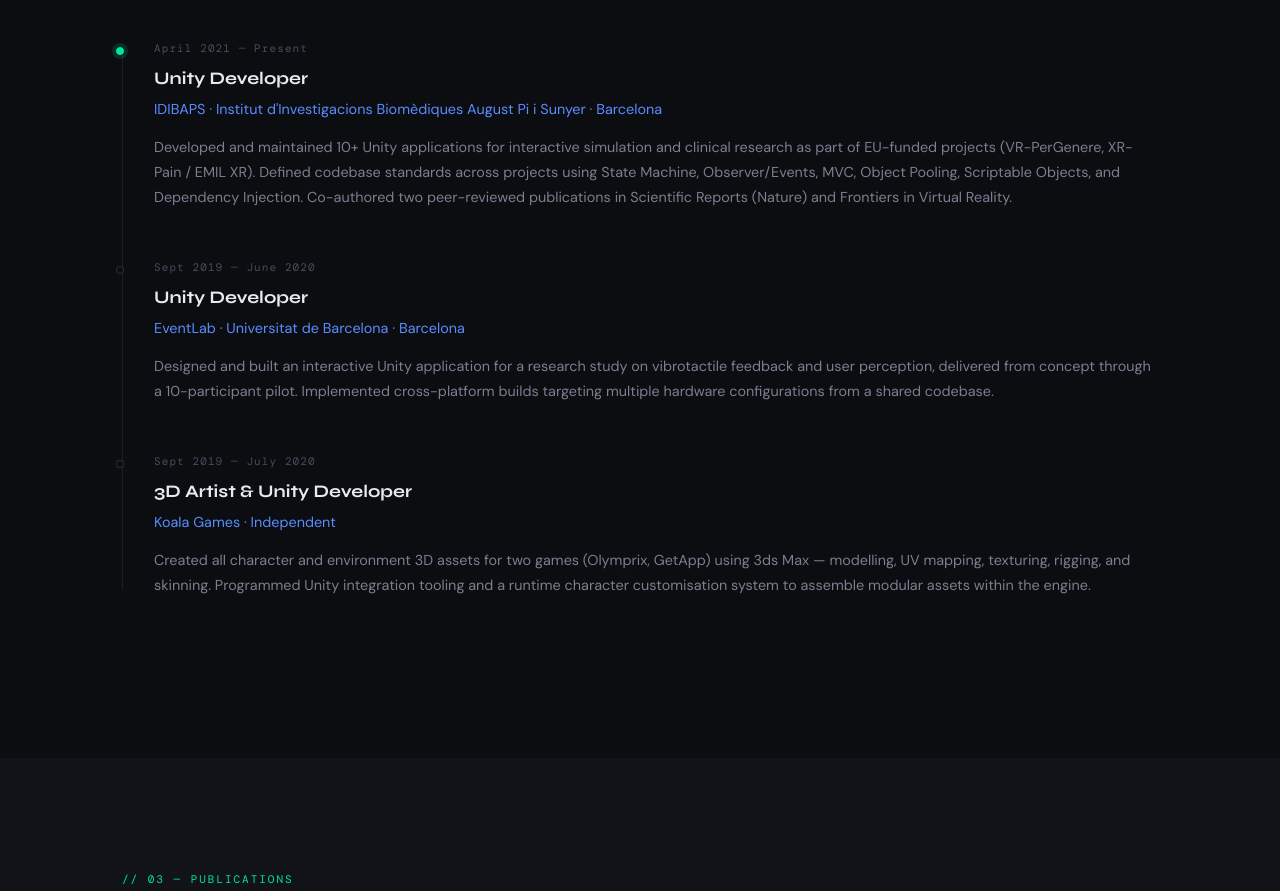
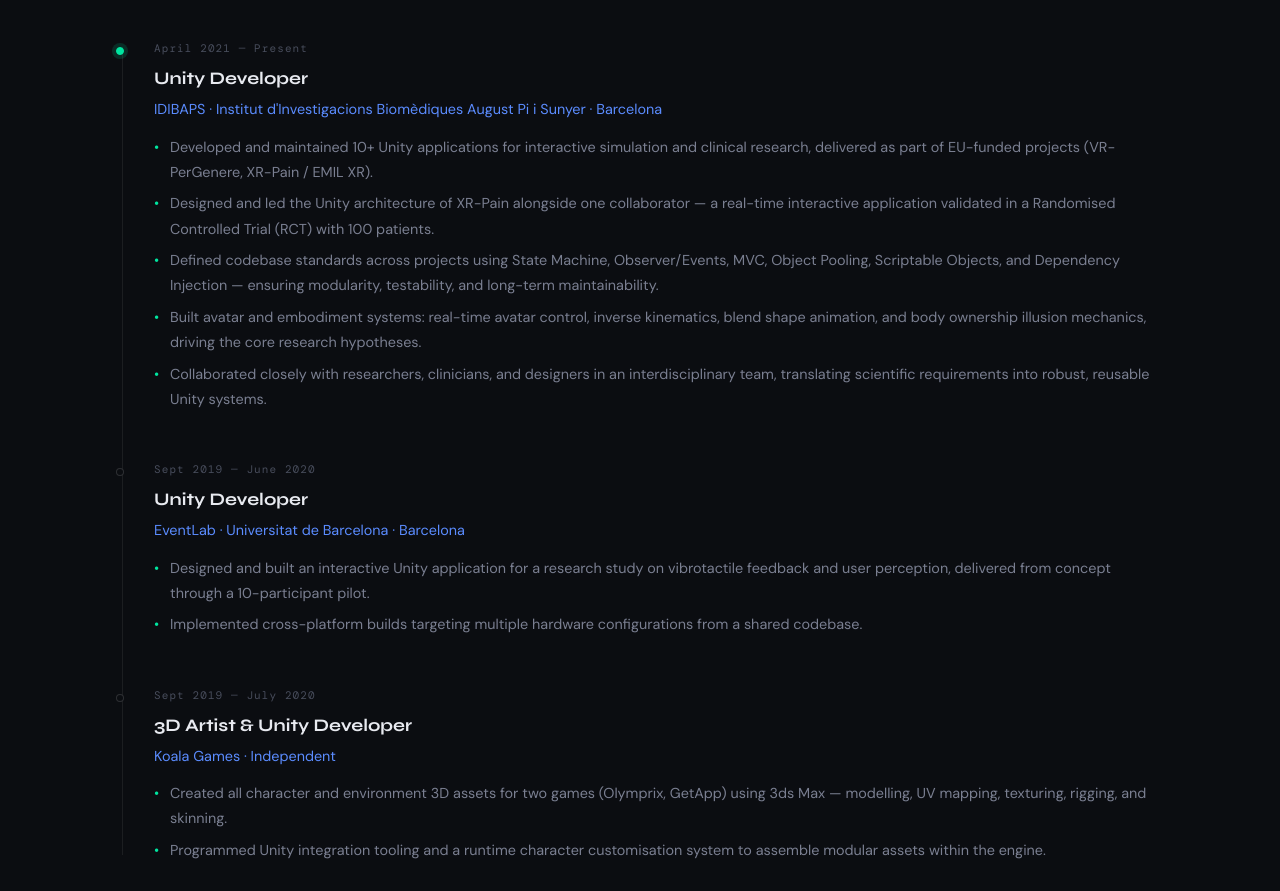
Before and after one commit to edirc98/edirc98.github.io, a plain HTML site: page index.html in a window 1280 px wide. Shown: the part 3040-3931 px from the top of the page. Drawn offline with nearby package versions, Linux system fonts and the light colour scheme; a web font is replaced by a local one.

Commit message:
Added Images and modified text content

```diff
--- a/css/style.css
+++ b/css/style.css
@@ -2,25 +2,25 @@
    TOKENS
 ────────────────────────────────────────── */
 :root {
-  --bg:           #0b0d11;
-  --bg-2:         #111318;
-  --bg-3:         #181b22;
-  --border:       rgba(255, 255, 255, 0.07);
-  --border-hi:    rgba(255, 255, 255, 0.14);
-  --text:         #e8eaf0;
-  --text-muted:   #7a7f91;
-  --text-dim:     #484d5c;
-  --accent:       #00e5a0; /* teal-green */
-  --accent-hl:    #92fddd; /* teal-green-highlight */
-  --accent-2:     #5b8cff; /* blue-violet */
-  --accent-3:     #ff6b6b; /* coral – sparingly */
+  --bg: #0b0d11;
+  --bg-2: #111318;
+  --bg-3: #181b22;
+  --border: rgba(255, 255, 255, 0.07);
+  --border-hi: rgba(255, 255, 255, 0.14);
+  --text: #e8eaf0;
+  --text-muted: #7a7f91;
+  --text-dim: #484d5c;
+  --accent: #00e5a0; /* teal-green */
+  --accent-hl: #92fddd; /* teal-green-highlight */
+  --accent-2: #5b8cff; /* blue-violet */
+  --accent-3: #ff6b6b; /* coral – sparingly */
   --font-display: "Syne", sans-serif;
-  --font-body:    "DM Sans", sans-serif;
-  --font-mono:    "DM Mono", monospace;
-  --radius:       6px;
-  --radius-lg:    12px;
-  --max-w:        1100px;
-  --transition:   0.25s ease;
+  --font-body: "DM Sans", sans-serif;
+  --font-mono: "DM Mono", monospace;
+  --radius: 6px;
+  --radius-lg: 12px;
+  --max-w: 1100px;
+  --transition: 0.25s ease;
 }
 
 /* ──────────────────────────────────────────
@@ -148,7 +148,9 @@
   border: 1px solid var(--accent);
   color: var(--accent);
   border-radius: var(--radius);
-  transition: background var(--transition), color var(--transition);
+  transition:
+    background var(--transition),
+    color var(--transition);
 }
 
 .nav-cta:hover {
@@ -284,7 +286,11 @@
   width: 600px;
   height: 600px;
   border-radius: 50%;
-  background: radial-gradient(circle, rgba(0, 229, 160, 0.05) 0%, transparent 70%);
+  background: radial-gradient(
+    circle,
+    rgba(0, 229, 160, 0.05) 0%,
+    transparent 70%
+  );
   right: -100px;
   top: 50%;
   transform: translateY(-50%);
@@ -292,8 +298,12 @@
 }
 
 @keyframes spin-slow {
-  from { transform: rotate(0deg); }
-  to   { transform: rotate(360deg); }
+  from {
+    transform: rotate(0deg);
+  }
+  to {
+    transform: rotate(360deg);
+  }
 }
 
 /* ──────────────────────────────────────────
@@ -378,7 +388,9 @@
   border: 1px solid var(--border);
   border-radius: var(--radius);
   color: var(--text-muted);
-  transition: border-color var(--transition), color var(--transition);
+  transition:
+    border-color var(--transition),
+    color var(--transition);
   white-space: nowrap;
 }
 
@@ -417,7 +429,7 @@
 }
 
 .badge.badge-accent2:hover {
-  border-color: var(--accent-2);;
+  border-color: var(--accent-2);
 }
 
 .badge.badge-accent2 .badge-icon {
@@ -437,7 +449,9 @@
   border-radius: var(--radius);
   color: var(--text-muted);
   white-space: nowrap;
-  transition: border-color var(--transition), color var(--transition);
+  transition:
+    border-color var(--transition),
+    color var(--transition);
 }
 
 .tag:hover {
@@ -473,7 +487,9 @@
   border: 1px solid var(--border);
   border-radius: var(--radius-lg);
   overflow: hidden;
-  transition: border-color var(--transition), transform var(--transition);
+  transition:
+    border-color var(--transition),
+    transform var(--transition);
   display: flex;
   flex-direction: column;
 }
@@ -491,6 +507,7 @@
 .project-thumb {
   background: var(--bg-3);
   height: 200px;
+  min-height: 200px;
   display: flex;
   align-items: center;
   justify-content: center;
@@ -501,6 +518,13 @@
   flex-shrink: 0;
   position: relative;
   overflow: hidden;
+}
+
+.project-thumb img {
+  width: 100%;
+  height: 100%;
+  object-fit: cover;
+  display: block;
 }
 
 .project-card.featured .project-thumb {
@@ -520,6 +544,8 @@
   padding: 0.2rem 0.6rem;
   border-radius: 4px;
   border: 1px solid var(--border);
+  color: var(--accent);
+  border-color: var(--accent);
 }
 
 .project-body {
@@ -654,6 +680,20 @@
   font-size: 0.9rem;
   color: var(--text-muted);
   line-height: 1.75;
+  list-style: none;
+}
+
+.timeline-desc li {
+  position: relative;
+  padding-left: 1rem;
+  margin-bottom: 0.4rem;
+}
+
+.timeline-desc li::before {
+  content: "•";
+  position: absolute;
+  left: 0;
+  color: var(--accent);
 }
 
 /* ──────────────────────────────────────────
@@ -779,11 +819,12 @@
   border-radius: var(--radius);
   color: var(--text-muted);
   transition: all var(--transition);
+  color: var(--text-muted);
 }
 
 .social-link:hover {
-  border-color: var(--text-muted);
-  color: var(--text);
+  border-color: var(--accent);
+  color: var(--accent);
 }
 
 /* ──────────────────────────────────────────
@@ -805,7 +846,9 @@
 .fade-up {
   opacity: 0;
   transform: translateY(20px);
-  transition: opacity 0.6s ease, transform 0.6s ease;
+  transition:
+    opacity 0.6s ease,
+    transform 0.6s ease;
 }
 
 .fade-up.visible {
--- a/index.html
+++ b/index.html
@@ -17,9 +17,11 @@
     <link rel="stylesheet" href="css/style.css" />
 
     <!-- Icons -->
-    <link rel="stylesheet" href="https://cdn.jsdelivr.net/gh/devicons/devicon@latest/devicon.min.css" />
+    <link
+      rel="stylesheet"
+      href="https://cdn.jsdelivr.net/gh/devicons/devicon@latest/devicon.min.css"
+    />
     <script src="https://unpkg.com/lucide@latest/dist/umd/lucide.min.js"></script>
-
   </head>
   <body>
     <!-- ══════════════ NAV ══════════════ -->
@@ -88,13 +90,11 @@
     <!-- ══════════════ TECH STACK ══════════════ -->
     <div id="stack">
       <div class="container">
-
         <div class="section-header fade-up">
           <p class="section-label">// 00 - Tech Stack</p>
         </div>
 
         <div class="stack-grid">
-
           <!-- Engine & Language -->
           <div class="stack-category">
             <span class="stack-category-label">Engine & Language</span>
@@ -158,7 +158,6 @@
                 <i data-lucide="box" class="badge-icon"></i>
                 Meta Quest 3
               </span>
-
             </div>
           </div>
 
@@ -227,7 +226,6 @@
               </span>
             </div>
           </div>
-
         </div>
       </div>
     </div>
@@ -244,7 +242,7 @@
           <!-- Balanzit! -->
           <div class="project-card featured fade-up">
             <div class="project-thumb">
-              <img src="assets/Balanzit.jpg" alt="Olymprix & GetApp screenshot" />
+              <img src="assets/balanzit2..jpg" alt="Balanzit" />
               <span class="project-thumb-label"
                 >Mobile · iOS & Android · Live</span
               >
@@ -288,6 +286,7 @@
           <!-- JUMP - FROG -->
           <div class="project-card fade-up">
             <div class="project-thumb">
+              <img src="assets/gamedev.jpg" alt="Game under development" />
               <span class="project-thumb-label"
                 >Mobile · iOS & Android · In Development</span
               >
@@ -317,7 +316,10 @@
           <!-- Koala Games -->
           <div class="project-card fade-up">
             <div class="project-thumb">
-              <img src="assets/KoalaGames.png" alt="Olymprix & GetApp screenshot" />
+              <img
+                src="assets/KoalaGames.png"
+                alt="Olymprix & GetApp screenshot"
+              />
               <span class="project-thumb-label">Videogames · PC</span>
             </div>
             <div class="project-body">
@@ -350,6 +352,7 @@
           <!-- XR-Pain — featured -->
           <div class="project-card featured fade-up">
             <div class="project-thumb">
+              <img src="assets/xrpain.jpg" alt="XR PAIN" />
               <span class="project-thumb-label"
                 >VR · EU-funded · RCT validated</span
               >
@@ -372,7 +375,11 @@
                 <span class="tag accent">Meta XR SDK</span>
               </div>
               <div class="project-links">
-                <a href="https://emil-xr.eu/funded-projects/idibaps-xrpain/" class="link-btn">Publication →</a>
+                <a
+                  href="https://emil-xr.eu/funded-projects/idibaps-xrpain/"
+                  class="link-btn"
+                  >More info →</a
+                >
               </div>
             </div>
           </div>
@@ -396,15 +403,34 @@
               IDIBAPS · Institut d'Investigacions Biomèdiques August Pi i Sunyer
               · Barcelona
             </p>
-            <p class="timeline-desc">
-              Developed and maintained 10+ Unity applications for interactive
-              simulation and clinical research as part of EU-funded projects
-              (VR-PerGenere, XR-Pain / EMIL XR). Defined codebase standards
-              across projects using State Machine, Observer/Events, MVC, Object
-              Pooling, Scriptable Objects, and Dependency Injection. Co-authored
-              two peer-reviewed publications in Scientific Reports (Nature) and
-              Frontiers in Virtual Reality.
-            </p>
+            <ul class="timeline-desc">
+              <li>
+                Developed and maintained 10+ Unity applications for interactive
+                simulation and clinical research, delivered as part of EU-funded
+                projects (VR-PerGenere, XR-Pain / EMIL XR).
+              </li>
+              <li>
+                Designed and led the Unity architecture of XR-Pain alongside one
+                collaborator — a real-time interactive application validated in
+                a Randomised Controlled Trial (RCT) with 100 patients.
+              </li>
+              <li>
+                Defined codebase standards across projects using State Machine,
+                Observer/Events, MVC, Object Pooling, Scriptable Objects, and
+                Dependency Injection — ensuring modularity, testability, and
+                long-term maintainability.
+              </li>
+              <li>
+                Built avatar and embodiment systems: real-time avatar control,
+                inverse kinematics, blend shape animation, and body ownership
+                illusion mechanics, driving the core research hypotheses.
+              </li>
+              <li>
+                Collaborated closely with researchers, clinicians, and designers
+                in an interdisciplinary team, translating scientific
+                requirements into robust, reusable Unity systems.
+              </li>
+            </ul>
           </div>
 
           <div class="timeline-item fade-up">
@@ -413,26 +439,35 @@
             <p class="timeline-org">
               EventLab · Universitat de Barcelona · Barcelona
             </p>
-            <p class="timeline-desc">
-              Designed and built an interactive Unity application for a research
-              study on vibrotactile feedback and user perception, delivered from
-              concept through a 10-participant pilot. Implemented cross-platform
-              builds targeting multiple hardware configurations from a shared
-              codebase.
-            </p>
+            <ul class="timeline-desc">
+              <li>
+                Designed and built an interactive Unity application for a
+                research study on vibrotactile feedback and user perception,
+                delivered from concept through a 10-participant pilot.
+              </li>
+              <li>
+                Implemented cross-platform builds targeting multiple hardware
+                configurations from a shared codebase.
+              </li>
+            </ul>
           </div>
 
           <div class="timeline-item fade-up">
             <p class="timeline-date">Sept 2019 — July 2020</p>
             <h3 class="timeline-role">3D Artist & Unity Developer</h3>
             <p class="timeline-org">Koala Games · Independent</p>
-            <p class="timeline-desc">
-              Created all character and environment 3D assets for two games
-              (Olymprix, GetApp) using 3ds Max — modelling, UV mapping,
-              texturing, rigging, and skinning. Programmed Unity integration
-              tooling and a runtime character customisation system to assemble
-              modular assets within the engine.
-            </p>
+            <ul class="timeline-desc">
+              <li>
+                Created all character and environment 3D assets for two games
+                (Olymprix, GetApp) using 3ds Max — modelling, UV mapping,
+                texturing, rigging, and skinning.
+              </li>
+              <li>
+                Programmed Unity integration tooling and a runtime character
+                customisation system to assemble modular assets within the
+                engine.
+              </li>
+            </ul>
           </div>
         </div>
       </div>
@@ -489,10 +524,11 @@
       <div class="container">
         <div class="contact-inner fade-up">
           <p class="section-label">// 04 — Contact</p>
-          <h2 class="section-title">Let's work together</h2>
+          <h2 class="section-title">Get in touch</h2>
           <p class="contact-sub">
-            Open to Unity Developer and XR roles. Also happy to discuss research
-            collaborations or indie projects.
+            Unity Developer open to new ideas and challenges — games,
+            interactive applications, and research. Based in Barcelona, working
+            globally.
           </p>
           <div class="social-links">
             <a
@@ -527,6 +563,8 @@
 
     <!-- Scripts -->
     <script src="js/main.js"></script>
-    <script>lucide.createIcons();</script>
+    <script>
+      lucide.createIcons();
+    </script>
   </body>
 </html>
```
Also changed, not shown: assets/balanzit2..jpg (added), assets/gamedev.jpg (added), assets/xrpain.jpg (added).
